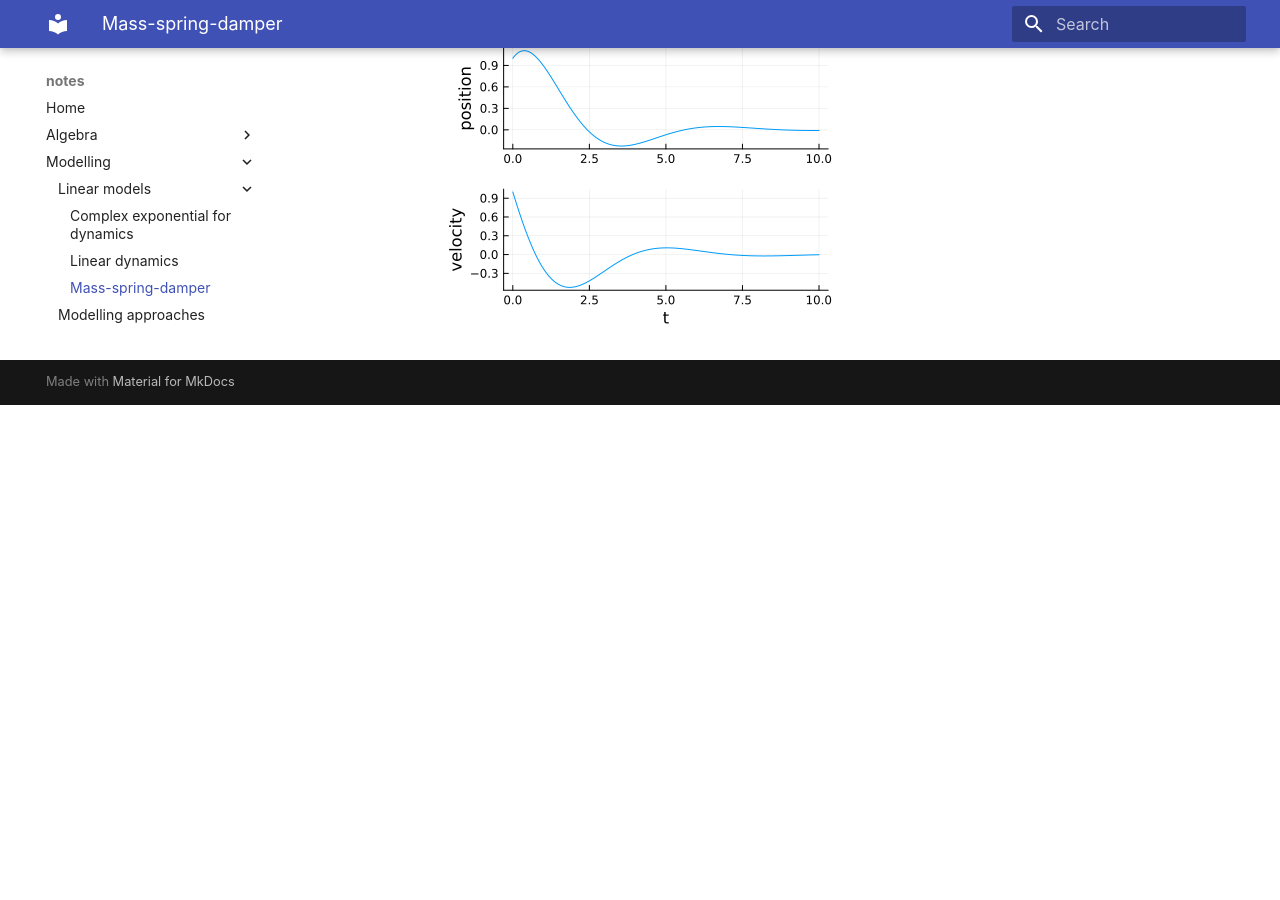
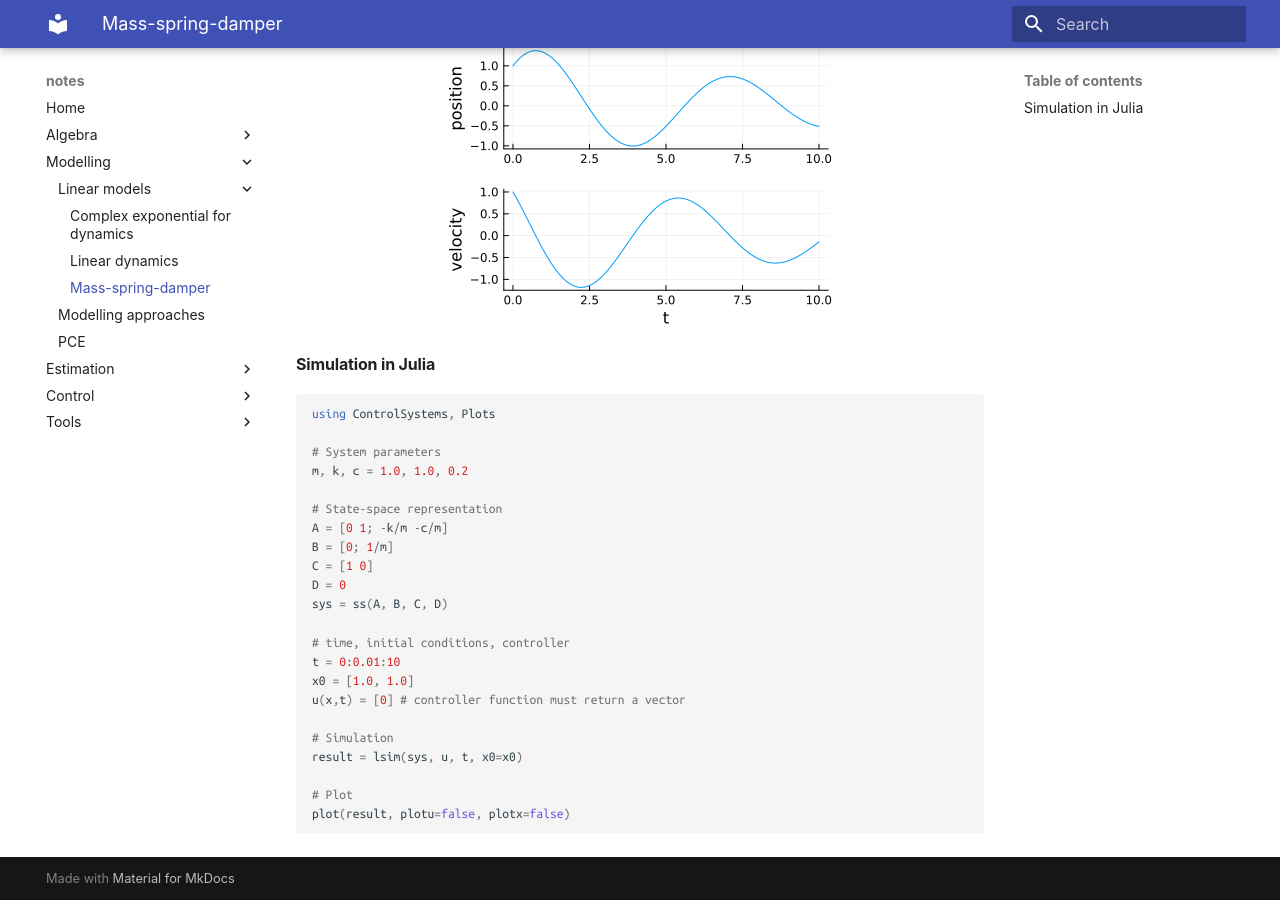
Before and after one commit to julesmatz/julesmatz.github.io, an MkDocs documentation site: the page built from docs/Modelling/example_mass_spring_damper.md, in a window 1280 px wide and 900 px high, scrolled down 1916 px. Built offline with MkDocs 1.6.1 and Material for MkDocs 9.7.7, drawn with Linux system fonts in a browser that asks for light colours; some web fonts are replaced; before the commit the page ends 2321 px from its top, so only the background shows below that.

Commit message:
Add simulation for mass-spring-damper system

````diff
--- a/docs/Modelling/example_mass_spring_damper.md
+++ b/docs/Modelling/example_mass_spring_damper.md
@@ -90,3 +90,30 @@ x(t)&=e^{-0.1t}\left((a+ib)(\cos(0.99t)+i\sin(0.99t))v_1 + (a-ib)(\cos(0.99t)-i\
 $$
 
 ![](img/mass_spring_damper_in_time.png){: style="display: block; margin: 0 auto; width: 400px"}
+
+
+#### Simulation in Julia
+```julia
+using ControlSystems, Plots
+
+# System parameters
+m, k, c = 1.0, 1.0, 0.2
+
+# State-space representation
+A = [0 1; -k/m -c/m]
+B = [0; 1/m]
+C = [1 0]
+D = 0
+sys = ss(A, B, C, D)
+
+# time, initial conditions, controller
+t = 0:0.01:10
+x0 = [1.0, 1.0]
+u(x,t) = [0] # controller function must return a vector
+
+# Simulation
+result = lsim(sys, u, t, x0=x0)
+
+# Plot
+plot(result, plotu=false, plotx=false)
+```
````
Also changed, not shown: docs/Modelling/linear_dynamical_systems.md (+6 -0 lines), docs/Modelling/img/mass_spring_damper_in_time.png, 2 other files.
